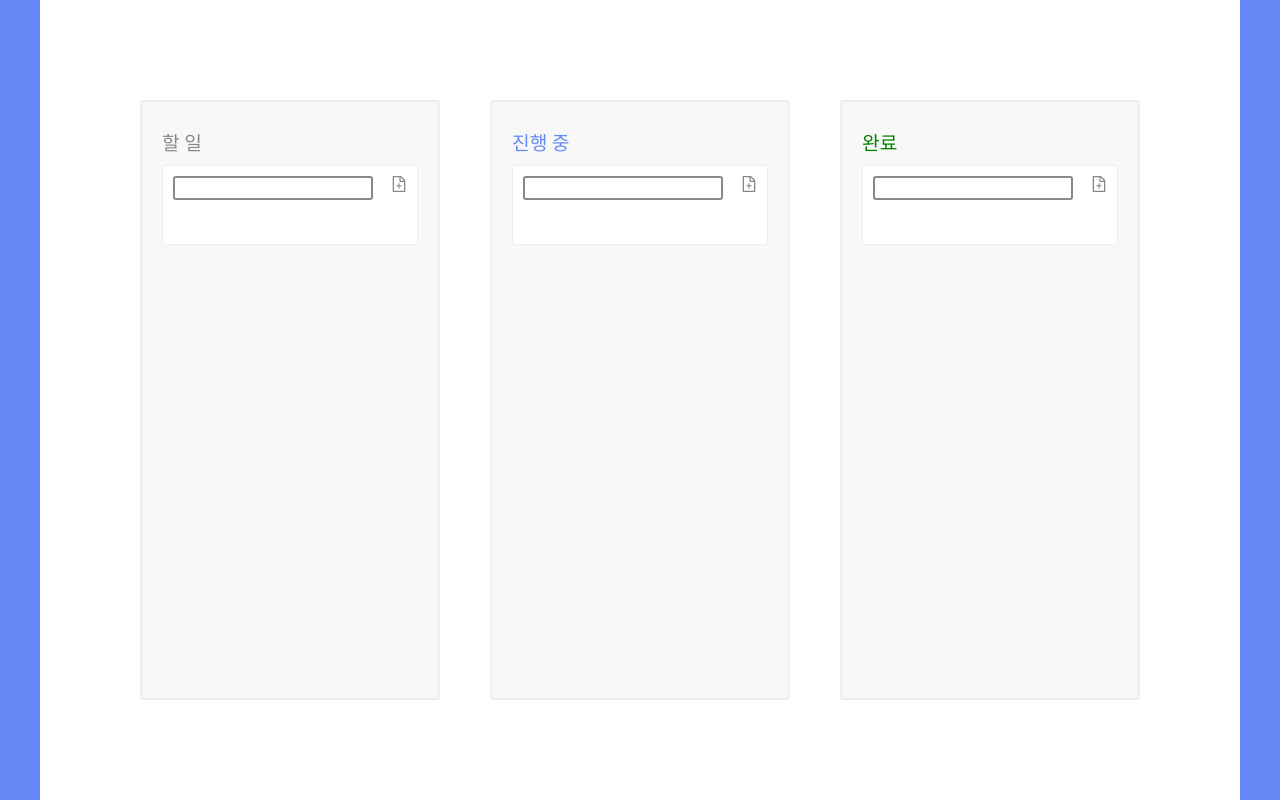
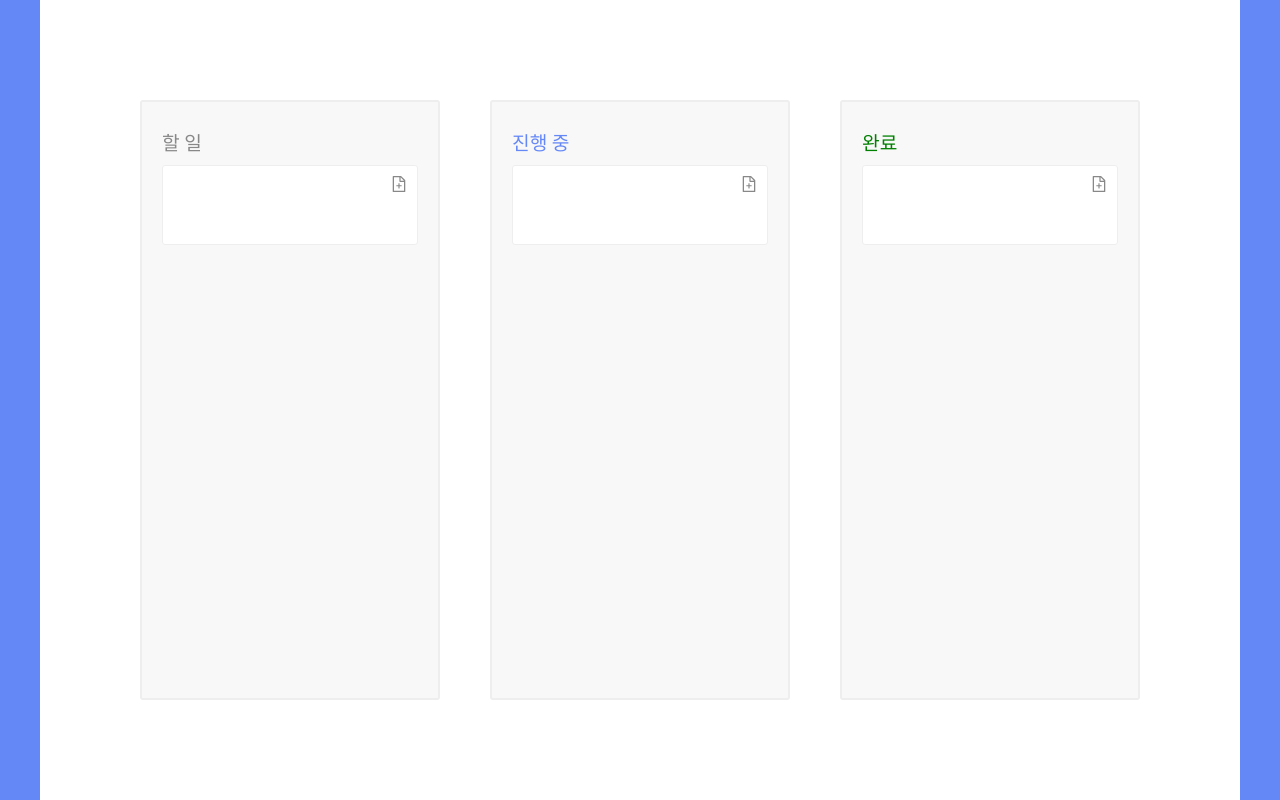
Before and after one commit to helloworld442/Team-Collaboration-Tool, a React (Vite) app: page / in a window 1280 px wide. Built offline with nearby package versions, Linux system fonts and the light colour scheme.

Commit message:
fix : change the todo list input file to recycle file #7

```diff
--- a/src/features/todo/todolist/todolist.component.jsx
+++ b/src/features/todo/todolist/todolist.component.jsx
@@ -1,10 +1,5 @@
-import {
-  TodoInput,
-  TodoItemStyle,
-  TodoListStyle,
-  TodoListTitle,
-  TodoUpdateIcon,
-} from "./todolist.style";
+import { TodoListInput } from "../../ui/input/input.component";
+import { TodoItemStyle, TodoListStyle, TodoListTitle, TodoUpdateIcon } from "./todolist.style";
 
 const labelDict = {
   todo: "할 일",
@@ -24,7 +19,7 @@ const TodoList = ({ label, todos }) => {
 const TodoItem = () => {
   return (
     <TodoItemStyle>
-      <TodoInput />
+      <TodoListInput name="text" />
       <TodoUpdateIcon />
     </TodoItemStyle>
   );
--- a/src/features/todo/todolist/todolist.style.js
+++ b/src/features/todo/todolist/todolist.style.js
@@ -58,26 +58,6 @@ export const TodoItemStyle = styled.li`
   box-sizing: border-box;
 `;
 
-export const TodoInput = styled.input`
-  width: 200px;
-  height: 24px;
-  padding: 6px;
-  box-sizing: border-box;
-  border: none;
-  outline: none;
-  font-size: 1rem;
-  font-weight: bold;
-
-  &:disabled {
-    background-color: #fff;
-  }
-
-  &:enabled {
-    border: 2px solid #888;
-    border-radius: 3px;
-  }
-`;
-
 export const TodoUpdateIcon = styled(FileAddOutlined)`
   position: absolute;
   top: 10px;
--- /dev/null
+++ b/src/features/ui/input/input.component.jsx
@@ -0,0 +1,7 @@
+import { TodoListInputStyle } from "./input.style";
+
+const TodoListInput = ({ name, value, active, onChange }) => {
+  return <TodoListInputStyle type="text" name={name} disabled={!active} />;
+};
+
+export { TodoListInput };
--- /dev/null
+++ b/src/features/ui/input/input.style.js
@@ -0,0 +1,21 @@
+import { styled } from "styled-components";
+
+export const TodoListInputStyle = styled.input`
+  width: 200px;
+  height: 24px;
+  padding: 6px;
+  box-sizing: border-box;
+  border: none;
+  outline: none;
+  font-size: 1rem;
+  font-weight: bold;
+
+  &:disabled {
+    background-color: #fff;
+  }
+
+  &:enabled {
+    border: 2px solid #888;
+    border-radius: 3px;
+  }
+`;
```
Also changed, not shown: 1 other file (tests, documents, lock files or other folders).
